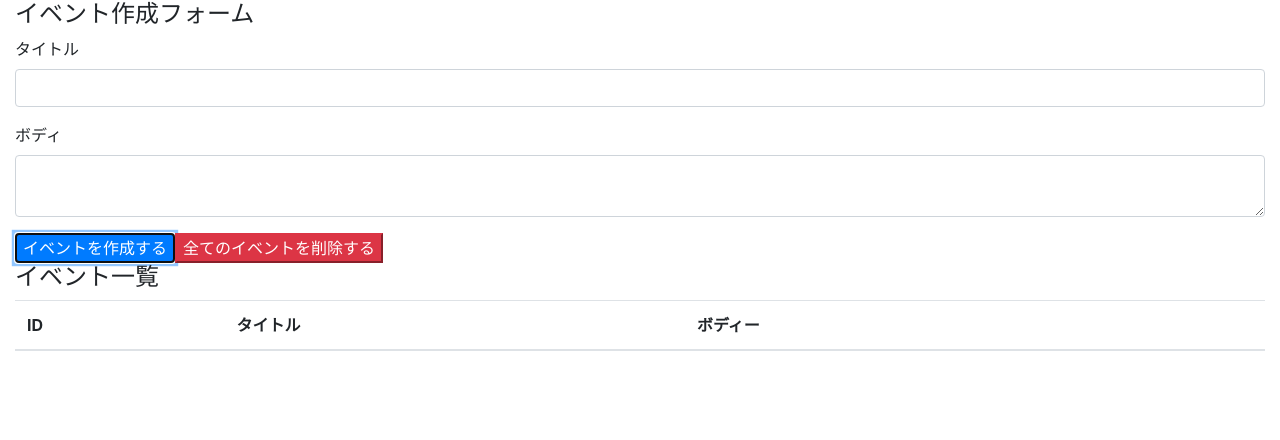
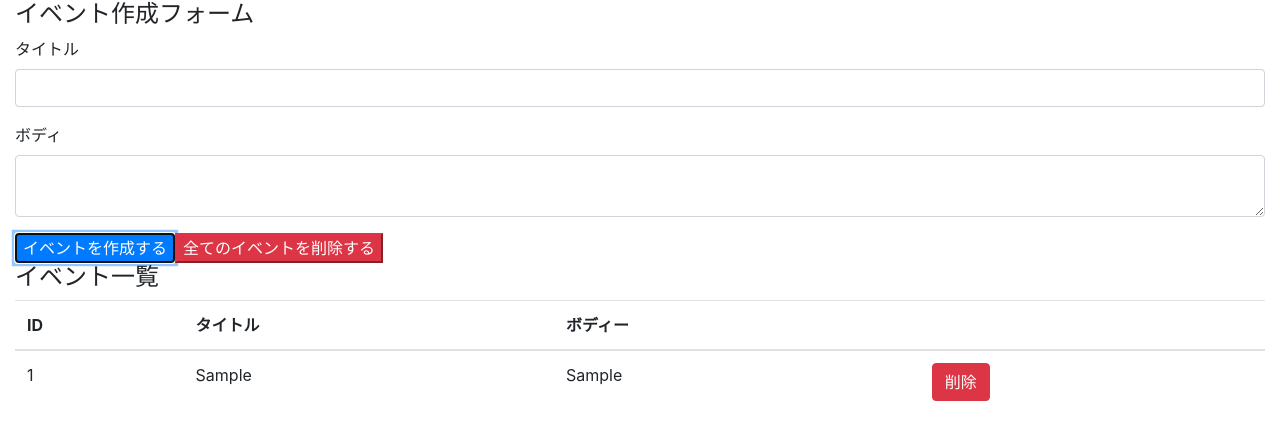
Before and after one commit to wasborn200/react-hooks-101, a React (Create React App) app: page / in a window 1280 px wide. Both pictures are taken after typing "Sample", "Sample" into the empty fields and a click on the button "イベントを作成する". Shown: the top 440 px of the page. Built offline with nearby package versions, Linux system fonts and the light colour scheme.

Commit message:
display events, refactor and implement remove event button

```diff
--- a/src/components/App.js
+++ b/src/components/App.js
@@ -1,13 +1,13 @@
 import React, { useReducer, useState } from 'react'
 import 'bootstrap/dist/css/bootstrap.min.css'
 
+import Event from './Event'
 import reducer from '../reducers/index.js'
 
 const App = () => {
   const [state, dispatch] = useReducer(reducer, [])
   const [title, setTitle] = useState('')
   const [body, setBody] = useState('')
-
 
   const addEvent = e => {
     e.preventDefault()
@@ -19,8 +19,6 @@
     setTitle('')
     setBody('')
   }
-
-  console.log({state})
 
   return (
     <div className="container-fluid">
@@ -52,6 +50,7 @@
           </tr>
         </thead>
         <tbody>
+          { state.map((event, index) => (<Event key={index} event={event} dispatch={dispatch} />))}
         </tbody>
       </table>
     </div>
--- /dev/null
+++ b/src/components/Event.js
@@ -0,0 +1,20 @@
+import React from 'react'
+
+const Event = ({ dispatch, event }) => {
+  const id = event.id
+  const handleClickDeleteButton = () => {
+    dispatch({ type: 'DELETE_EVENT', id})
+  }
+
+  return(
+    <tr>
+      <td>{event.id}</td>
+      <td>{event.title}</td>
+      <td>{event.body}</td>
+      <td><button type="button" className="btn btn-danger"
+        onClick={handleClickDeleteButton}>削除</button></td>
+    </tr>
+  )
+}
+
+export default Event
--- a/src/reducers/index.js
+++ b/src/reducers/index.js
@@ -8,7 +8,7 @@
       const id = length === 0 ? 1 : state[length - 1].id + 1
       return [...state, { id, ...event }]
     case 'DELETE_EVENT':
-      return state
+      return state.filter(event => event.id !== action.id)
     case 'DELETE_ALL_EVENT':
       return []
     default:
```
